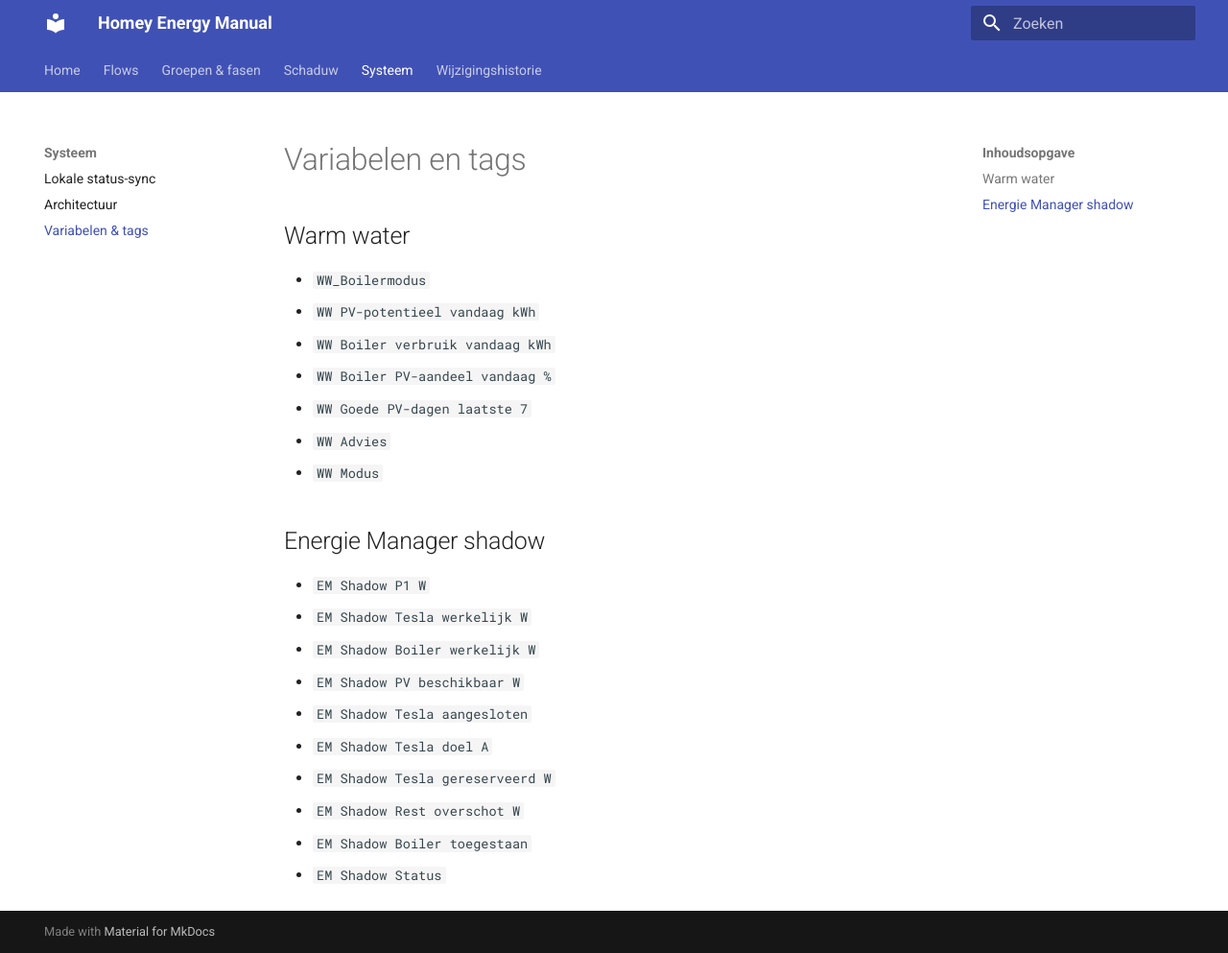
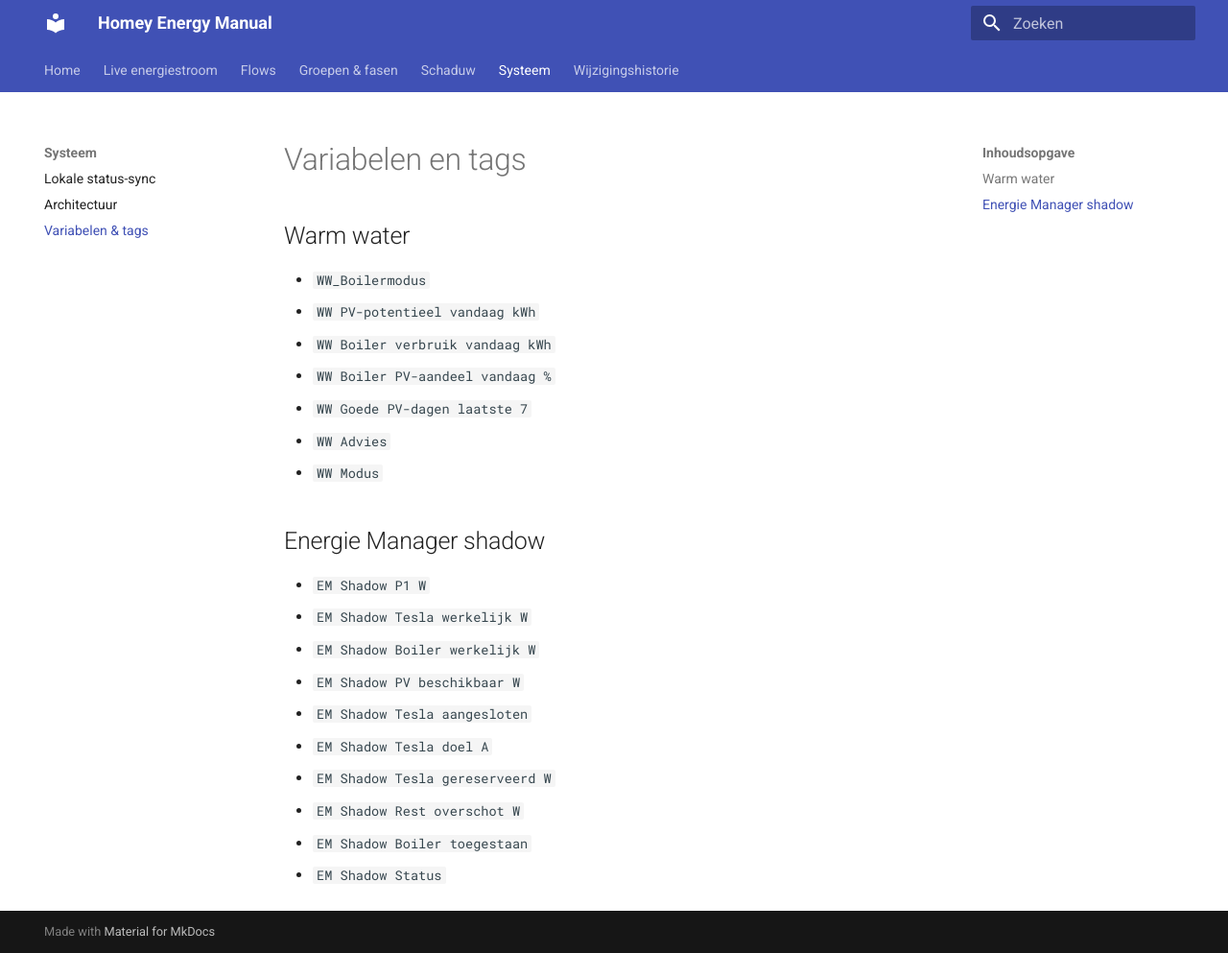
Before and after one commit to OnsKasteeltje/homey-energy-manual, an MkDocs documentation site: the page built from docs/variabelen.md, in a window 1280 px wide and 993 px high. Shown: the whole window at 96% size. Built offline with MkDocs 1.6.1 and Material for MkDocs 9.7.7, drawn with Linux system fonts in a browser that asks for light colours.

Commit message:
feat: voeg Live energiestroom als hoofdtab toe

```diff
--- a/mkdocs.yml
+++ b/mkdocs.yml
@@ -10,6 +10,7 @@
     - content.code.copy
 nav:
   - Home: index.md
+  - Live energiestroom: live-energie.md
   - Flows:
       - Warm water: warm-water.md
       - Energie Manager PV: energie-manager.md
@@ -34,6 +35,7 @@
 extra_javascript:
   - javascripts/homey-status-v2.js
   - javascripts/pv-phase-24h.js
+  - javascripts/live-energy.js
 
 extra_css:
   - stylesheets/extra.css
```
